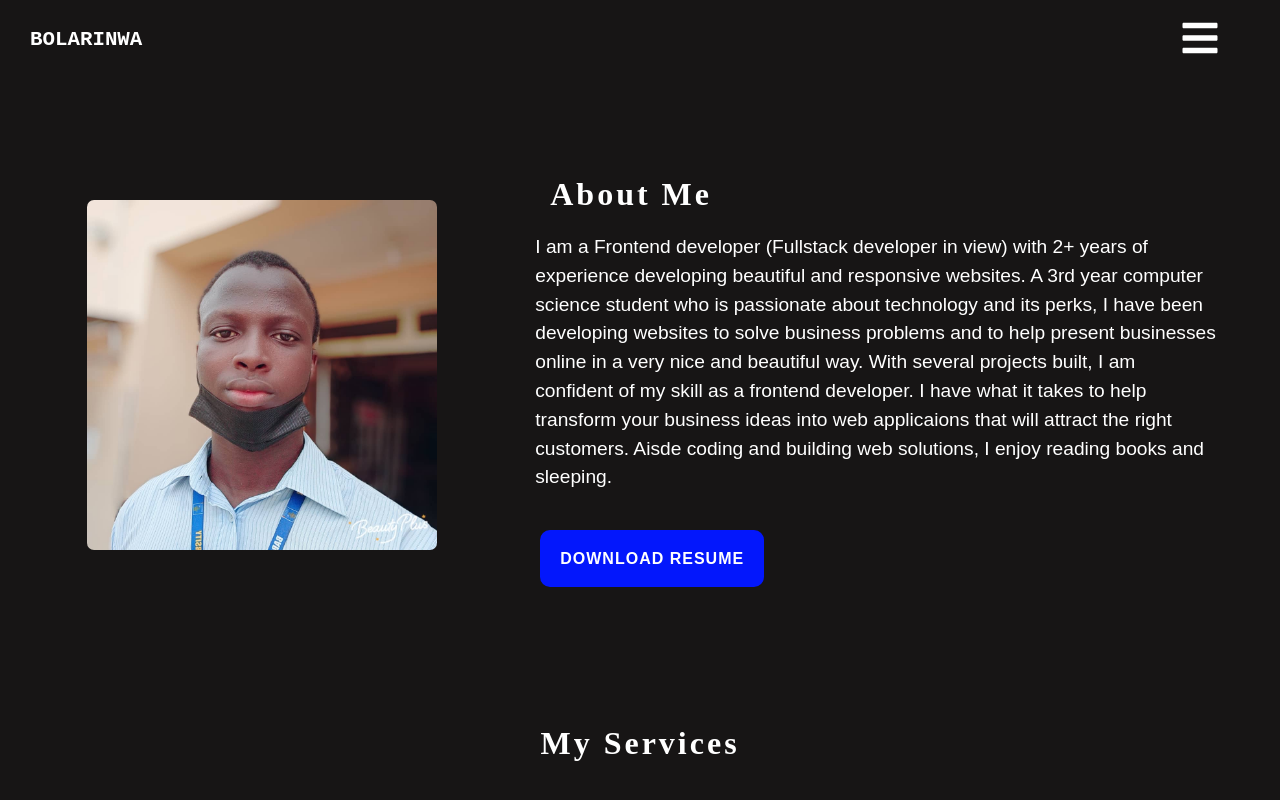
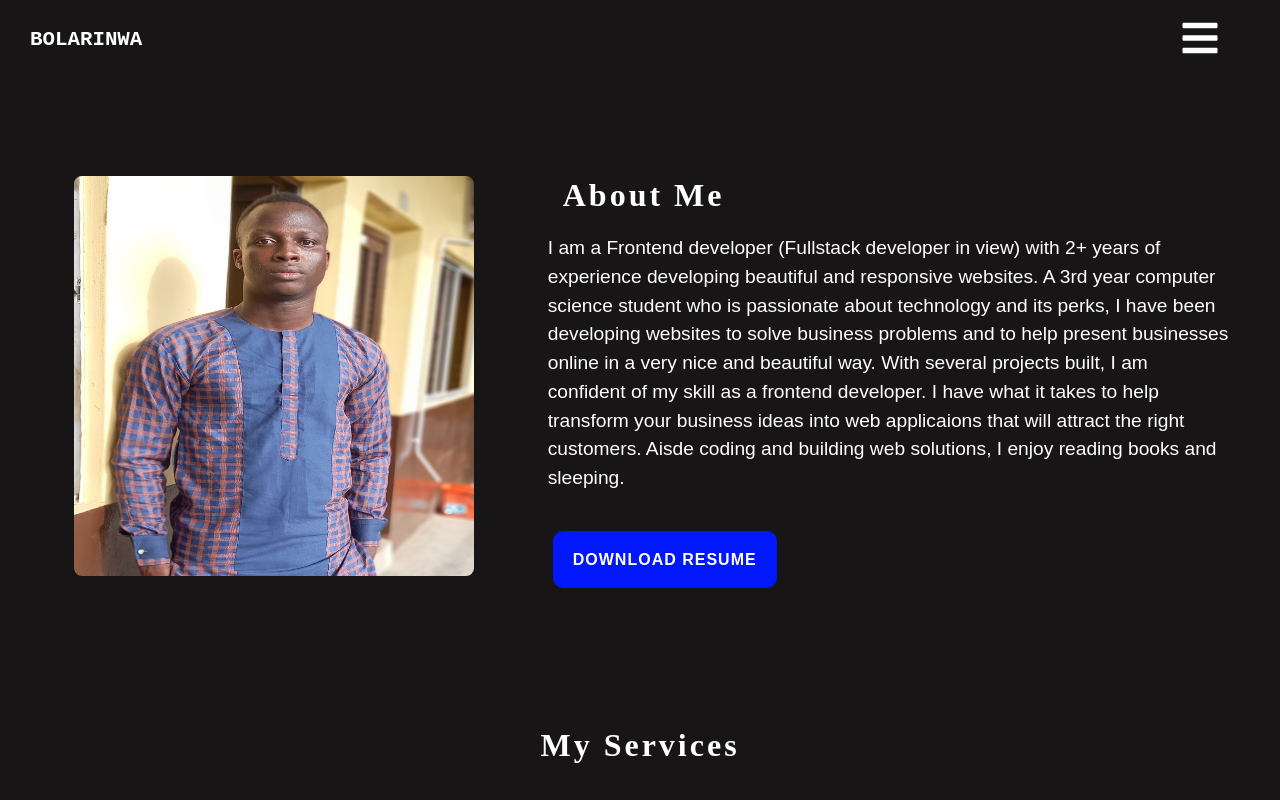
Before and after one commit to Bola-coder/portfolio, a React (Create React App) app: page /about in a window 1280 px wide. Shown: the top 800 px of the page. Built offline with nearby package versions, Linux system fonts and the light colour scheme.

Commit message:
Changed the image in the abput section and edited the heigth and width

```diff
--- a/src/components/About.jsx
+++ b/src/components/About.jsx
@@ -2,7 +2,7 @@ import React from "react";
 import Resume from "./Resume";
 import { StyledHeading } from "../styles/SectionHeader.styled";
 import { AboutContent, StyledAbout } from "../styles/About.styled";
-import myImage from "./../images/bolarinwa.jpg";
+import myImage from "./../images/abolarinwa.jpg";
 import Skills from "./Skills";
 import Work from "./Work";
 import Services from "./Services";
--- a/src/styles/About.styled.js
+++ b/src/styles/About.styled.js
@@ -26,8 +26,8 @@ export const AboutContent = styled.div`
 
   & > span {
     img {
-      width: 350px;
-      height: 350px;
+      width: 400px;
+      height: 400px;
       border-radius: 2%;
       margin-left: 30px;
     }
```
Also changed, not shown: src/images/20220725_171840.jpg (added), src/images/abolarinwa.jpg (added).
